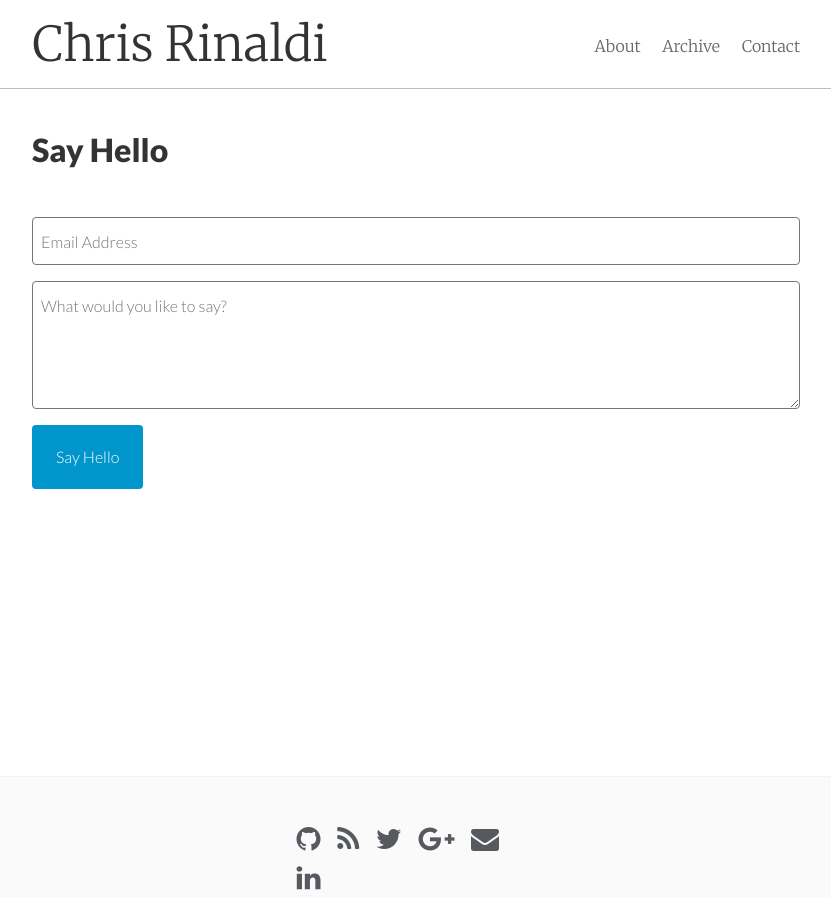
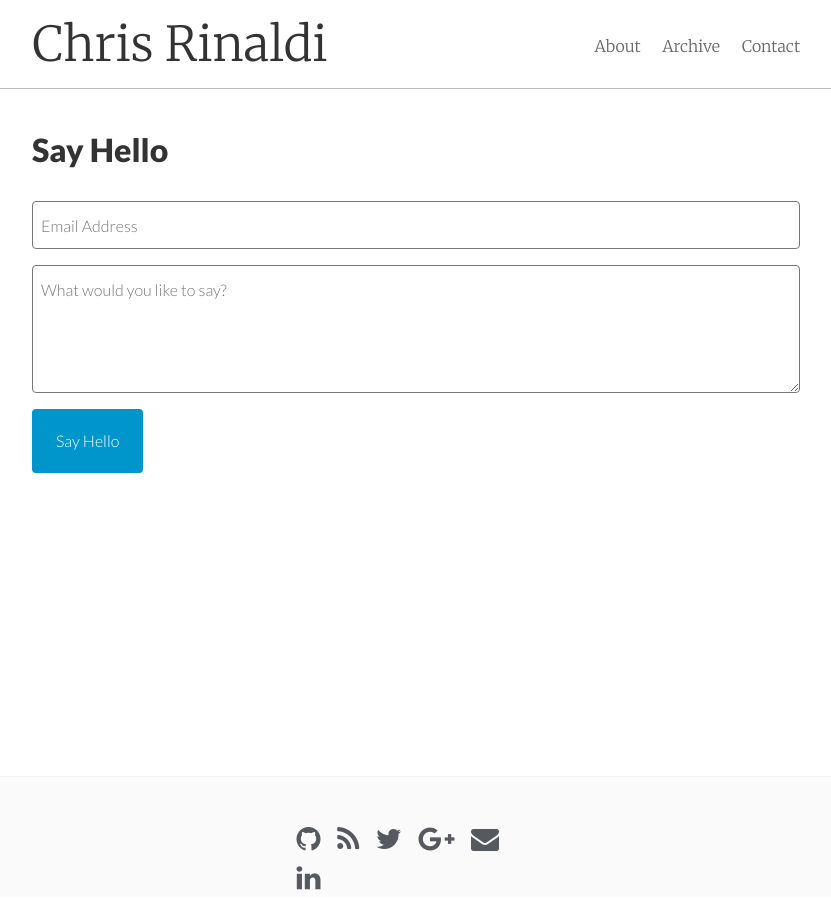
Before and after one commit to jrmatos/cgrinaldi.github.io, a Jekyll site: the page built from contact.html, in a window 1280 px wide. Shown: the whole page, without its empty margins (224-1055 px from the left). Built offline with Jekyll 4.4.1, drawn with Linux system fonts in a browser that asks for light colours; nearby versions of some CDN libraries.

Commit message:
Move avatar image closer to post content

```diff
--- a/_sass/_basscss.scss
+++ b/_sass/_basscss.scss
@@ -328,7 +328,7 @@ strong, .bold {
 }
 
 .py2 {
-  padding-top: 2rem;
+  padding-top: 1rem;
   padding-bottom: 2rem;
 }
 
--- a/_sass/_main.scss
+++ b/_sass/_main.scss
@@ -123,7 +123,7 @@ body {
 }
 
 .post-footer .avatar {
-  margin: 2rem 0;
+  margin: 1rem 0;
   width: 100px;
   border-radius: 50%;
 }
```
